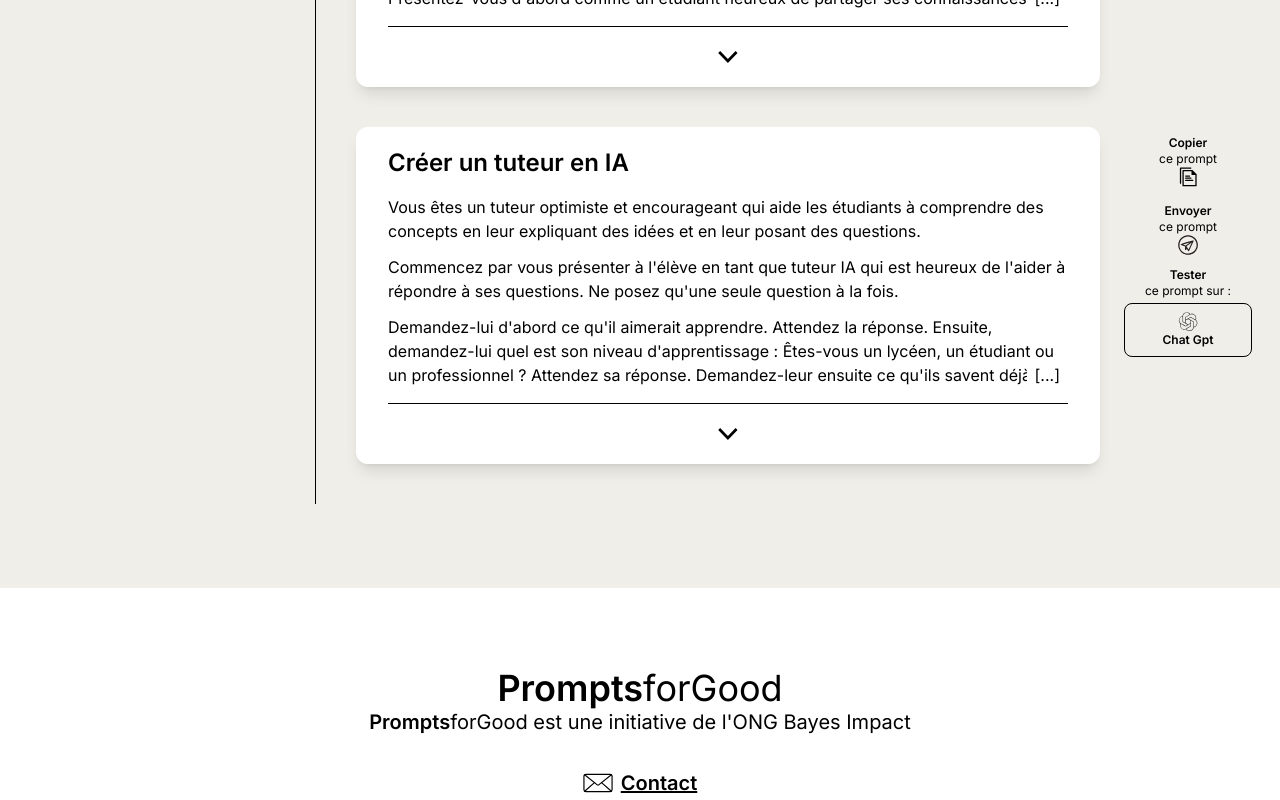
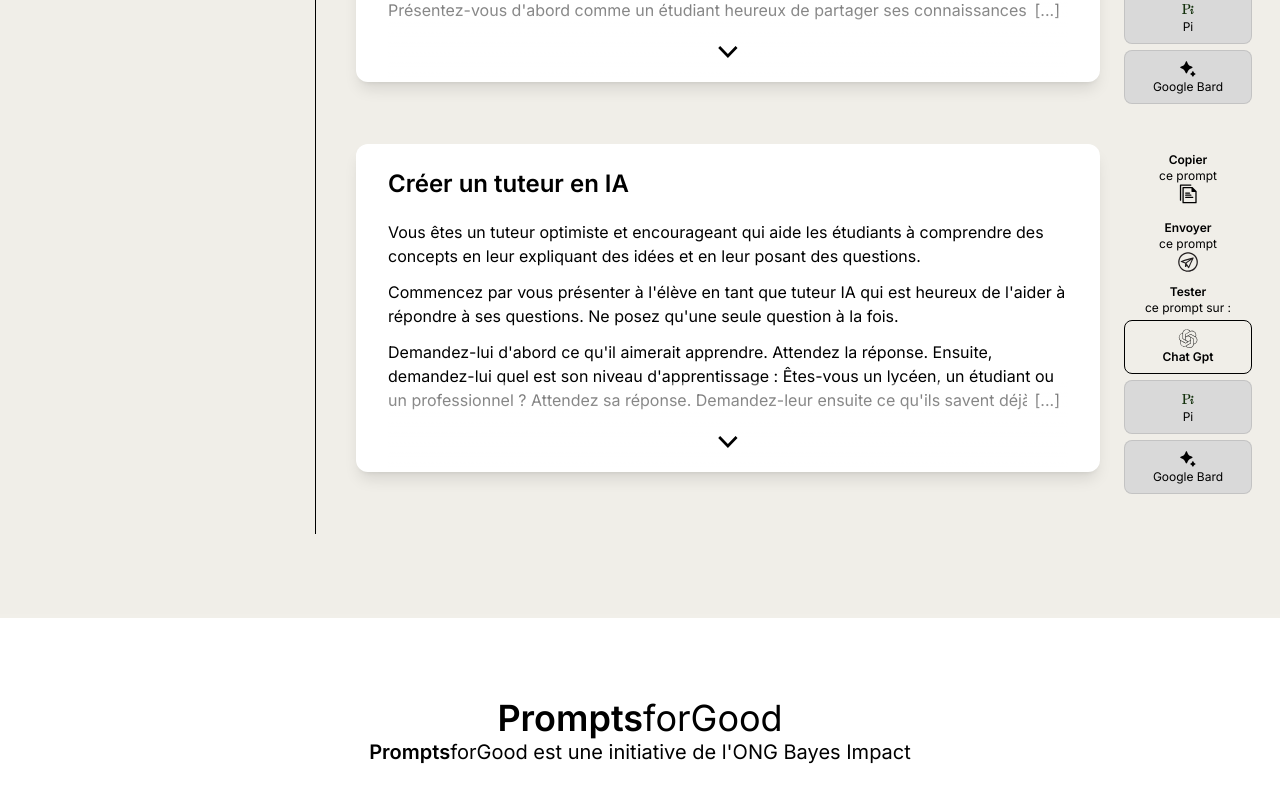
Before and after one commit to vijaychampion/pfg, a React (Create React App) app: page /aidants in a window 1280 px wide. Shown: the part 1560-2360 px from the top of the page. Built offline with nearby package versions, Linux system fonts and the light colour scheme.

Commit message:
updated changes 11 oct

```diff
--- a/src/Components/Education/BlockItem.jsx
+++ b/src/Components/Education/BlockItem.jsx
@@ -3,7 +3,6 @@ import BlockItemContent from "./BlockItemContent";
 import BlockItemActions from "./BlockItemActions";
 
 function BlockItem({ item }) {
-
   return (
     <div className="flex flex-col md:flex-row items-start gap-6">
       <div className="flex-[2] bg-white rounded-xl shadow-lg px-8">
@@ -11,7 +10,12 @@ function BlockItem({ item }) {
       </div>
 
       <div className="w-full md:w-32 flex flex-col items-start gap-1 text-xs">
-        <BlockItemActions title={item.title} gptLink={item.gptLink} />
+        <BlockItemActions
+          title={item.title}
+          gptLink={item.gptLink}
+          piLink={item.piLink}
+          bardLink={item.bardLink}
+        />
       </div>
     </div>
   );
--- a/src/Components/Education/BlockItemActions.jsx
+++ b/src/Components/Education/BlockItemActions.jsx
@@ -5,8 +5,10 @@ import ChatGPT from "../Icons/ChatGPT";
 import LinkButton from "../Ui/LinkButton";
 import CopyButton from "../Ui/CopyButton";
 import ShareButton from "../Ui/ShareButton";
+import Pi from "../Icons/Pi";
+import GoogleBard from "../Icons/GoogleBard";
 
-function BlockItemActions({ title, gptLink }) {
+function BlockItemActions({ title, gptLink, piLink, bardLink }) {
   return (
     <Fragment>
       <div className="w-full flex flex-row md:flex-col justify-center">
@@ -26,16 +28,18 @@ function BlockItemActions({ title, gptLink }) {
             text="Chat Gpt"
             icon={<ChatGPT size="20" color="#000000" />}
           />
-          {/* <LinkButton
-            link="https://pi.ai/"
+          <LinkButton
+            link={piLink}
             text="Pi"
+            isDisabled={true}
             icon={<Pi size="20" color="#000000" />}
-          /> */}
-          {/* <LinkButton
-            link="https://bard.google.com/"
+          />
+          <LinkButton
+            link={bardLink}
             text="Google Bard"
+            isDisabled={true}
             icon={<GoogleBard size="20" color="#000000" />}
-          /> */}
+          />
         </div>
       </div>
     </Fragment>
--- a/src/Components/Education/BlockItemContent.jsx
+++ b/src/Components/Education/BlockItemContent.jsx
@@ -13,7 +13,16 @@ function BlockItemContent({ item }) {
   return (
     <Fragment>
       <div>
-        <h2 className="text-lg md:text-2xl font-bold mb-4 pt-5">{title}</h2>
+        <h2
+          className="text-lg md:text-2xl font-bold mb-5 pt-6"
+          data-aos="fade-up"
+          data-aos-duration="900"
+          data-aos-delay="200"
+          data-aos-offset="200"
+          data-aos-once="true"
+        >
+          {title}
+        </h2>
 
         <div
           className={`content relative ${
@@ -45,12 +54,19 @@ function BlockItemContent({ item }) {
 
       <button
         onClick={handleToggle}
-        className="w-full border-t border-black py-3 md:py-5 flex flex-col items-center mt-4"
+        className="w-full py-3 md:py-5 flex flex-col items-center relative"
+        // border-t border-black
       >
+        {!showFull && (
+          <span className="bg-gradient-to-t from-white to-white/40 absolute left-0 right-0 bottom-0 h-[150%] z-0"></span>
+        )}
+
         {!showFull ? (
-          <DownArrow size="20" color="#000000" />
+          <span className="z-10">
+            <DownArrow size="20" color="#000000" />
+          </span>
         ) : (
-          <span className="rotate-180">
+          <span className="rotate-180 z-10">
             <DownArrow size="20" color="#000000" />
           </span>
         )}
--- a/src/Components/Home/Hero.jsx
+++ b/src/Components/Home/Hero.jsx
@@ -39,7 +39,7 @@ function Hero({ onScrollToMoreLinks }) {
         data-aos-offset="200"
         data-aos-once="true"
       >
-        <strong>prompt, nom masculin (mot anglais)</strong>:
+        <strong>prompt, <i>nom masculin</i> (mot anglais)</strong>:
         <span className="text-left">requête formulée à des intelligences artificielles comme <strong>ChatGPT, Bard, etc.</strong> <br />pour obtenir la meilleure réponse possible</span>
       </p>
       <p
--- a/src/Components/Icons/Envelope.js
+++ b/src/Components/Icons/Envelope.js
@@ -10,52 +10,9 @@ function Envelope({ size, color }) {
       width={size}
       height={size}
       fill={fillColor}
-      viewBox="0 0 512 512"
+      viewBox="0 0 24 24"
     >
-      <path
-        fill="none"
-        stroke="#000"
-        stroke-linecap="round"
-        stroke-linejoin="round"
-        stroke-miterlimit="10"
-        stroke-width="20"
-        d="M27.878,115.042c5.583-4.59,12.742-7.335,20.532-7.335H463.59c7.79,0,14.95,2.745,20.532,7.346"
-      ></path>
-      <path
-        fill="none"
-        stroke="#000"
-        stroke-linecap="round"
-        stroke-linejoin="round"
-        stroke-miterlimit="10"
-        stroke-width="20"
-        d="M496,140.117v231.766c0,17.893-14.506,32.41-32.41,32.41H48.41c-17.9,0-32.41-14.511-32.41-32.41V140.117
-		c0-10.114,4.625-19.131,11.878-25.075l215.499,172.878c7.375,5.917,17.871,5.917,25.246,0l215.499-172.867
-		C491.375,120.986,496,130.003,496,140.117z"
-      ></path>
-      <line
-        x1="195.769"
-        x2="27.878"
-        y1="249.727"
-        y2="396.958"
-        fill="none"
-        stroke="#000"
-        stroke-linecap="round"
-        stroke-linejoin="round"
-        stroke-miterlimit="10"
-        stroke-width="20"
-      ></line>
-      <line
-        x1="316.359"
-        x2="484.25"
-        y1="249.727"
-        y2="396.958"
-        fill="none"
-        stroke="#000"
-        stroke-linecap="round"
-        stroke-linejoin="round"
-        stroke-miterlimit="10"
-        stroke-width="20"
-      ></line>
+      <path d="M22 6c0-1.1-.9-2-2-2H4c-1.1 0-2 .9-2 2v12c0 1.1.9 2 2 2h16c1.1 0 2-.9 2-2V6zm-2 0l-8 5-8-5h16zm0 12H4V8l8 5 8-5v10z"></path>
     </svg>
   );
 }
--- a/src/Components/Ui/LinkButton.jsx
+++ b/src/Components/Ui/LinkButton.jsx
@@ -1,12 +1,31 @@
 import React from "react";
 import { Link } from "react-router-dom";
 
-function LinkButton({ link, text, icon }) {
+function LinkButton({ link, text, icon, isDisabled }) {
+  const baseClasses =
+    "w-full flex flex-col items-center justify-center rounded-lg border p-2 no-underline hover:bg-black/10 transition duration-150";
+
+  if (isDisabled) {
+    return (
+      <button
+        className={`${baseClasses} border-black/10 bg-gray cursor-not-allowed`}
+        data-aos="fade-up"
+        data-aos-duration="900"
+        data-aos-delay="200"
+        data-aos-offset="200"
+        data-aos-once="true"
+      >
+        {icon}
+        <span>{text}</span>
+      </button>
+    );
+  }
+
   return (
     <Link
       to={link}
       target="_blank"
-      className="w-full flex flex-col items-center justify-center rounded-lg border border-black p-2 no-underline hover:bg-black/10 transition duration-150"
+      className={`${baseClasses} border-black`}
       data-aos="fade-up"
       data-aos-duration="900"
       data-aos-delay="200"
--- a/src/Components/Ui/PageSidebar.jsx
+++ b/src/Components/Ui/PageSidebar.jsx
@@ -16,14 +16,14 @@ function PageSidebar({ title, data }) {
     >
       <Link
         to="/"
-        className="mb-10"
+        className="inline-block mb-10 transition-all duration-300 text-black hover:text-yellow-600 hover:-ml-2"
         data-aos="fade-right"
         data-aos-duration="900"
         data-aos-delay="200"
         data-aos-offset="200"
         data-aos-once="true"
       >
-        <BackArrow size="50" color="#000000" />
+        <BackArrow size="50" />
       </Link>
 
       {data ? (
--- a/src/Components/Ui/ShareButton.jsx
+++ b/src/Components/Ui/ShareButton.jsx
@@ -5,6 +5,7 @@ import TwitterX from "../Icons/TwitterX";
 import Instagram from "../Icons/Instagram";
 import Whatsapp from "../Icons/Whatsapp";
 import { Link } from "react-router-dom";
+import Envelope from "../Icons/Envelope";
 
 function ShareButton() {
   const [isPopoutOpen, setIsPopoutOpen] = useState(false);
@@ -43,6 +44,9 @@ function ShareButton() {
           <Link to="https://www.whatsapp.com/" target="_blank">
             <Whatsapp size={20} color="white" />
           </Link>
+          <Link to="https://www.gmail.com/" target="_blank">
+            <Envelope size={20} color="white" />
+          </Link>
         </div>
       )}
     </div>
--- a/src/Data/HomePage.js
+++ b/src/Data/HomePage.js
@@ -2,7 +2,7 @@ export const HeroContent = {
   title: "Prompts For Good",
   subtitle: "Utilisez l'intelligence artificielle pour vous faciliter la vie",
   content: [
-    "<strong>prompt, nom masculin (mot anglais)</strong> : requête formulée à des intelligences artificielles comme <strong>ChatGPT, Bard, etc.</strong> <br />pour obtenir la meilleure réponse possible",
+    "<strong>prompt, <i>nom masculin</i> (mot anglais)</strong> : requête formulée à des intelligences artificielles comme <strong>ChatGPT, Bard, etc.</strong> <br />pour obtenir la meilleure réponse possible",
     "Explorez notre bibliothèque de <strong>prompts d'intérêt général</strong>, co-construits avec des experts et les citoyens !",
   ],
 };
```
Also changed, not shown: src/Components/Home/MoreLinks.jsx (+6 -10 lines), src/Data/EducationPage.js (+12 -4 lines), 46 other files (tests, documents, lock files or other folders).
